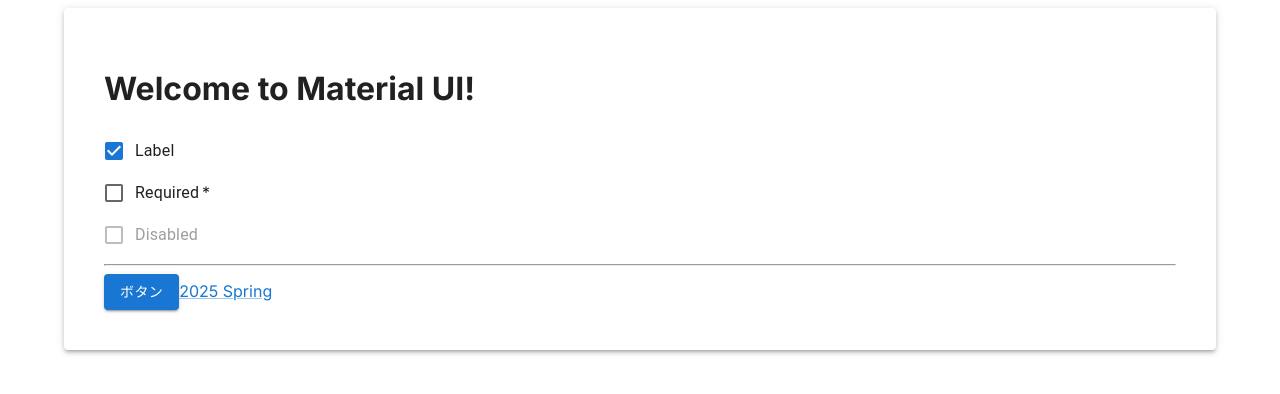
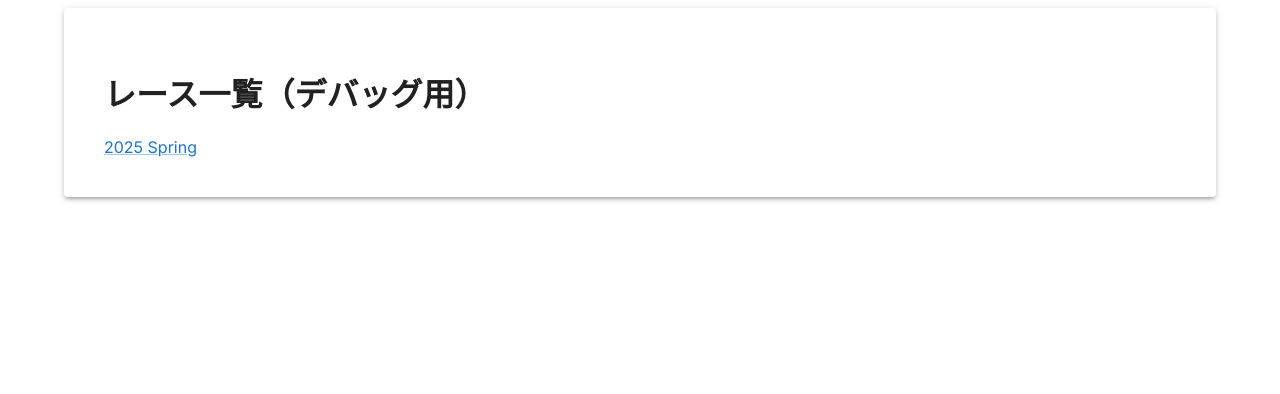
Before and after one commit to ken-miyashita/jta-race-entry, a Next.js app: page / in a window 1280 px wide. Shown: the top 394 px of the page. Built offline with nearby package versions, Linux system fonts and the light colour scheme; what @mui/material-nextjs would draw is missing.

Commit message:
chore: トップページを作りかけ

```diff
--- a/src/app/layout.tsx
+++ b/src/app/layout.tsx
@@ -5,8 +5,8 @@ import { Inter } from "next/font/google";
 const inter = Inter({ subsets: ["latin"] });
 
 export const metadata: Metadata = {
-  title: "Create Next App",
-  description: "Generated by create next app",
+  title: "日本テーザー協会 レースエントリーシステム",
+  description: "レースごとにエントリーを行うシステムです",
 };
 
 export default function RootLayout({
--- a/src/app/page.tsx
+++ b/src/app/page.tsx
@@ -12,19 +12,7 @@ export default function Home() {
   return (
     <Container>
       <Paper elevation={3} sx={{ p: 5 }}>
-        <h1>Welcome to Material UI!</h1>
-        <FormGroup>
-          <FormControlLabel
-            control={<Checkbox defaultChecked />}
-            label="Label"
-          />
-          <FormControlLabel required control={<Checkbox />} label="Required" />
-          <FormControlLabel disabled control={<Checkbox />} label="Disabled" />
-        </FormGroup>
-        <hr />
-        <Button variant="contained" color="primary">
-          ボタン
-        </Button>
+        <h1>レース一覧（デバッグ用）</h1>
         <Link href="/race/25SP">2025 Spring</Link>
       </Paper>
     </Container>
```
